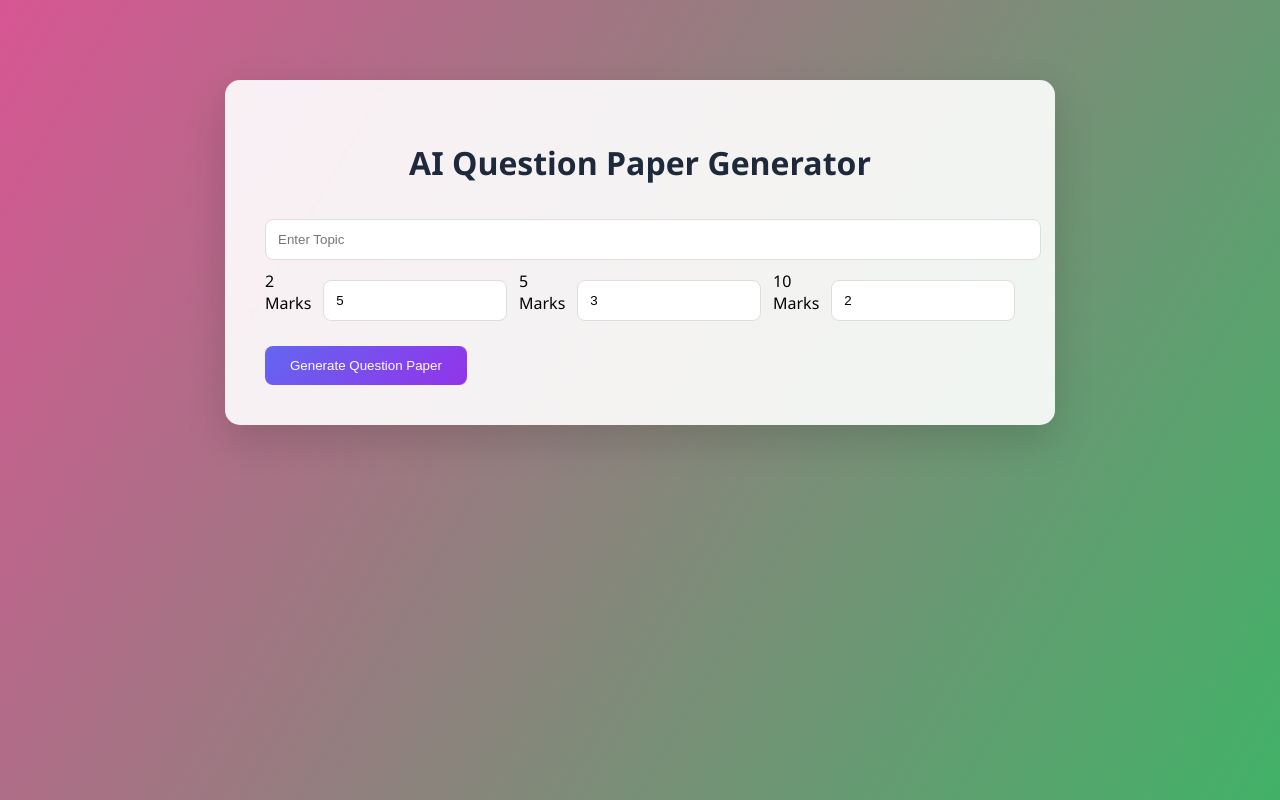
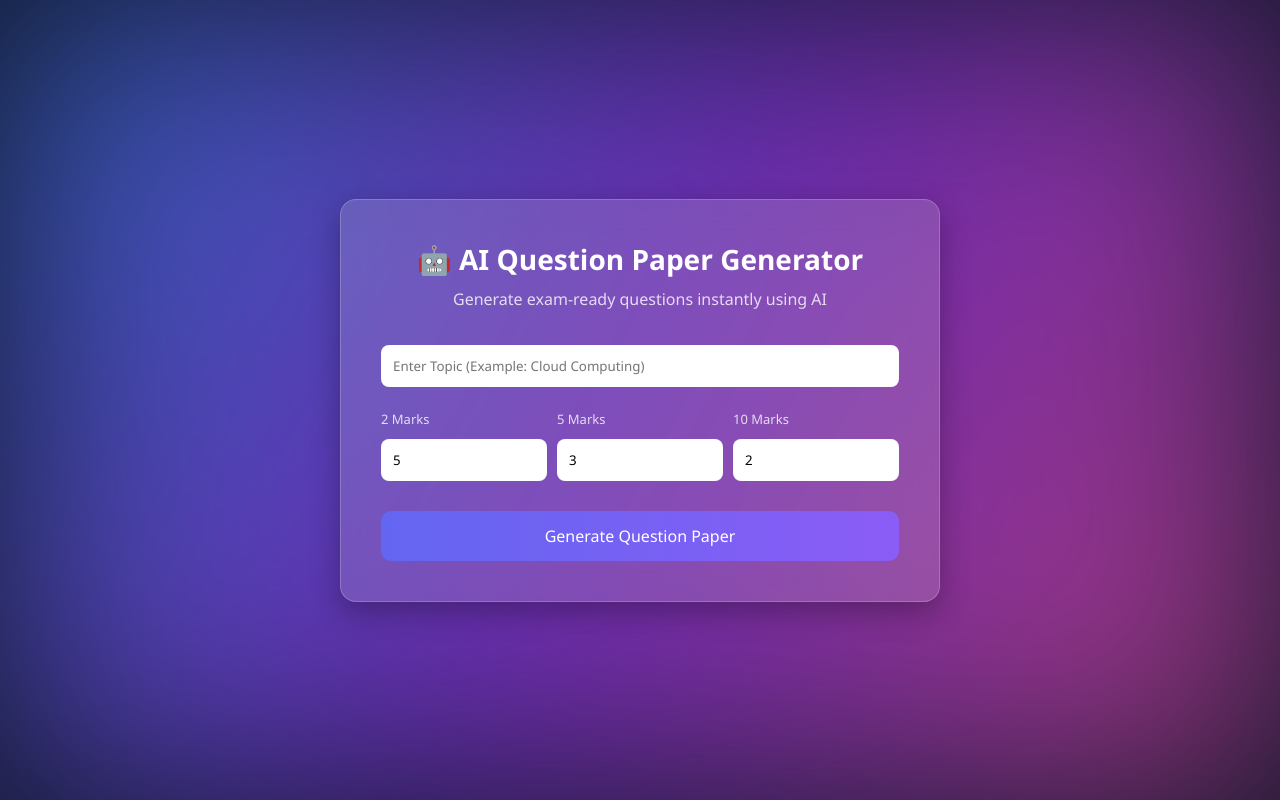
Before and after one commit to chanduudata3-code/AI-Question-paper-generator, a Flask app: page / in a window 1280 px wide. Run offline with Flask 3, Linux system fonts and the light colour scheme.

Commit message:
updated modern glass UI

```diff
--- a/app/static/style.css
+++ b/app/static/style.css
@@ -1,99 +1,122 @@
-body{
-    font-family: 'Segoe UI', sans-serif;
-    background: linear-gradient(120deg,#6366f1,#ec4899,#22c55e);
-    background-size: 300% 300%;
-    animation: gradientMove 12s ease infinite;
+*{
 margin:0;
 padding:0;
+box-sizing:border-box;
+font-family: 'Segoe UI', sans-serif;
 }
 
-@keyframes gradientMove{
-    0%{background-position:0% 50%}
-    50%{background-position:100% 50%}
-    100%{background-position:0% 50%}
+body{
+height:100vh;
+display:flex;
+justify-content:center;
+align-items:center;
+background:#0f172a;
+overflow:hidden;
 }
 
-/* container */
-.container{
-    width:750px;
-    margin:80px auto;
+/* animated background */
+
+.background{
+position:absolute;
+width:100%;
+height:100%;
+background:linear-gradient(120deg,#3b82f6,#9333ea,#ec4899);
+filter:blur(120px);
+opacity:0.7;
+}
+
+/* glass card */
+
+.card{
+position:relative;
+background:rgba(255,255,255,0.15);
+backdrop-filter:blur(15px);
+border:1px solid rgba(255,255,255,0.2);
 padding:40px;
-    border-radius:15px;
-    background:rgba(255,255,255,0.9);
-    backdrop-filter: blur(10px);
-    box-shadow:0 15px 40px rgba(0,0,0,0.15);
+border-radius:16px;
+width:90%;
+max-width:600px;
+text-align:center;
+color:white;
+box-shadow:0 10px 30px rgba(0,0,0,0.3);
 }
 
 /* title */
-h1{
-    text-align:center;
-    color:#1e293b;
+
+.card h1{
+margin-bottom:10px;
+font-size:28px;
+}
+
+/* subtitle */
+
+.subtitle{
+opacity:0.8;
 margin-bottom:25px;
 }
 
-/* inputs */
+/* input */
+
 input{
 width:100%;
 padding:12px;
-    margin:10px 0;
+border:none;
 border-radius:8px;
-    border:1px solid #ddd;
+margin-top:10px;
+margin-bottom:10px;
 }
 
-/* marks layout */
-.marks{
+/* marks grid */
+
+.marks-grid{
 display:flex;
-    gap:12px;
+gap:10px;
+margin-top:10px;
+}
+
+.input-group{
+flex:1;
+text-align:left;
+}
+
+label{
+font-size:13px;
+opacity:0.8;
 }
 
 /* button */
+
 button{
-    background:linear-gradient(135deg,#6366f1,#9333ea);
+margin-top:20px;
+padding:14px;
+width:100%;
+border:none;
+border-radius:10px;
+background:linear-gradient(90deg,#6366f1,#8b5cf6);
 color:white;
-    border:none;
-    padding:12px 25px;
-    border-radius:8px;
+font-size:16px;
 cursor:pointer;
-    margin-top:15px;
 transition:0.3s;
 }
 
 button:hover{
-    transform:translateY(-2px);
-    box-shadow:0 8px 18px rgba(0,0,0,0.2);
+transform:scale(1.05);
 }
 
-/* question cards */
+/* mobile */
+
+@media (max-width:600px){
+
 .card{
-    padding:18px;
-    margin:15px 0;
-    border-radius:12px;
-    color:#1e293b;
-    font-size:15px;
+padding:25px;
 }
 
-/* badges */
-.badge{
-    padding:4px 10px;
-    border-radius:20px;
-    font-size:12px;
-    font-weight:bold;
+.marks-grid{
+flex-direction:column;
 }
 
-/* 2 marks */
-.two{
-    background:#dcfce7;
-    border-left:6px solid #22c55e;
+.card h1{
+font-size:22px;
 }
 
-/* 5 marks */
-.five{
-    background:#fef3c7;
-    border-left:6px solid #f59e0b;
 }
-
-/* 10 marks */
-.ten{
-    background:#fee2e2;
-    border-left:6px solid #ef4444;
-}
--- a/app/templates/index.html
+++ b/app/templates/index.html
@@ -1,30 +1,48 @@
 <!DOCTYPE html>
 <html>
+
 <head>
-<title>Question Paper Generator</title>
+
+<meta name="viewport" content="width=device-width, initial-scale=1.0">
+
+<title>AI Question Paper Generator</title>
+
 <link rel="stylesheet" href="{{ url_for('static', filename='style.css') }}">
+
 </head>
 
 <body>
 
-<div class="container">
+<div class="background"></div>
 
-<h1>AI Question Paper Generator</h1>
+<div class="card">
 
-<form action="/generate" method="POST">
+<h1>🤖 AI Question Paper Generator</h1>
 
-<input type="text" name="topic" placeholder="Enter Topic" required>
+<p class="subtitle">
+Generate exam-ready questions instantly using AI
+</p>
 
-<div class="marks">
+<form action="/generate-topic" method="POST">
 
+<input type="text" name="topic" placeholder="Enter Topic (Example: Cloud Computing)" required>
+
+<div class="marks-grid">
+
+<div class="input-group">
 <label>2 Marks</label>
-<input type="number" name="two" value="5">
+<input type="number" name="two_marks" value="5">
+</div>
 
+<div class="input-group">
 <label>5 Marks</label>
-<input type="number" name="five" value="3">
+<input type="number" name="five_marks" value="3">
+</div>
 
+<div class="input-group">
 <label>10 Marks</label>
-<input type="number" name="ten" value="2">
+<input type="number" name="ten_marks" value="2">
+</div>
 
 </div>
 
@@ -35,4 +53,5 @@
 </div>
 
 </body>
+
 </html>
```
Lines whose indentation alone changed are shown as unchanged.
